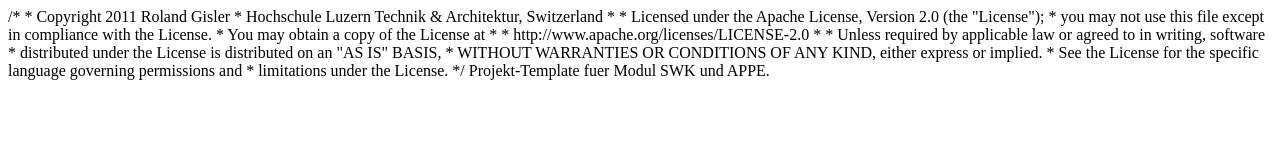
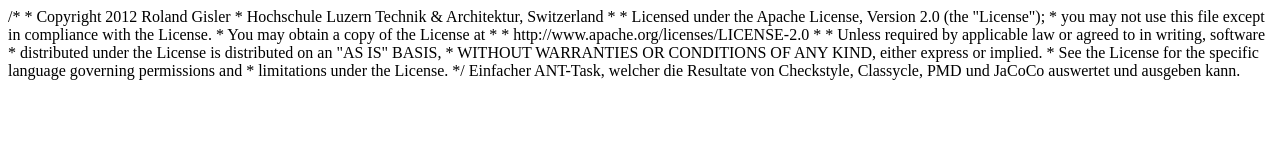
Before and after one commit to rgisler/qsreporter, a plain HTML site: page src/main/java/overview.html in a window 1280 px wide. Drawn offline with Linux system fonts and the light colour scheme.

Commit message:
Overview korrigiert

```diff
--- a/src/main/java/overview.html
+++ b/src/main/java/overview.html
@@ -1,5 +1,5 @@
 /*
- * Copyright 2011 Roland Gisler
+ * Copyright 2012 Roland Gisler
  * Hochschule Luzern Technik & Architektur, Switzerland
  *
  * Licensed under the Apache License, Version 2.0 (the "License");
@@ -15,8 +15,10 @@
  * limitations under the License.
  */
 <html>
-   <head><title>swk_template</title></head>
+   <head><title>QS Reporter</title></head>
    <body>
-      Projekt-Template fuer Modul SWK und APPE.
+      Einfacher ANT-Task, welcher die Resultate von
+      Checkstyle, Classycle, PMD und JaCoCo auswertet
+      und ausgeben kann.
    </body>
 </html>
```
